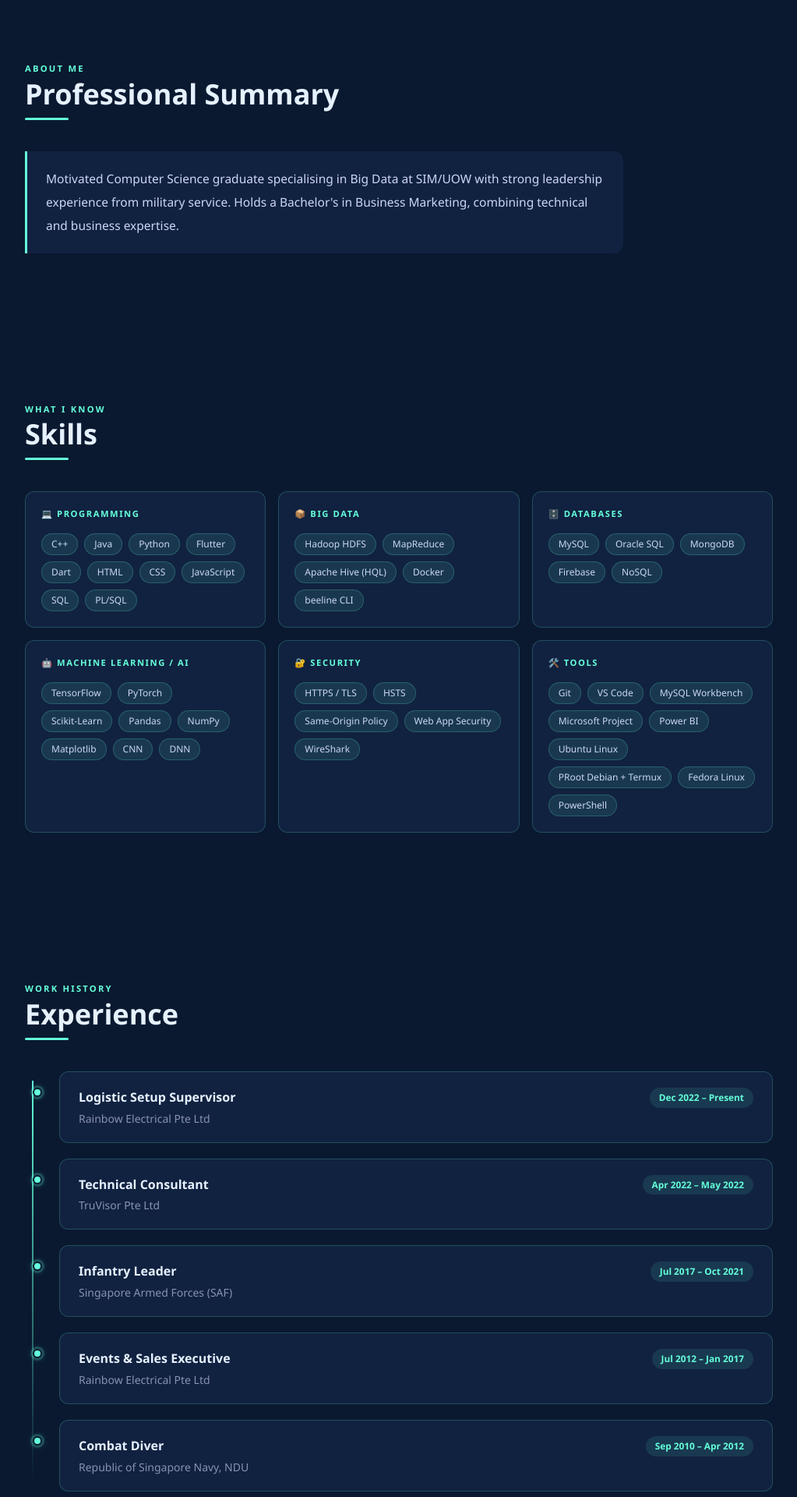
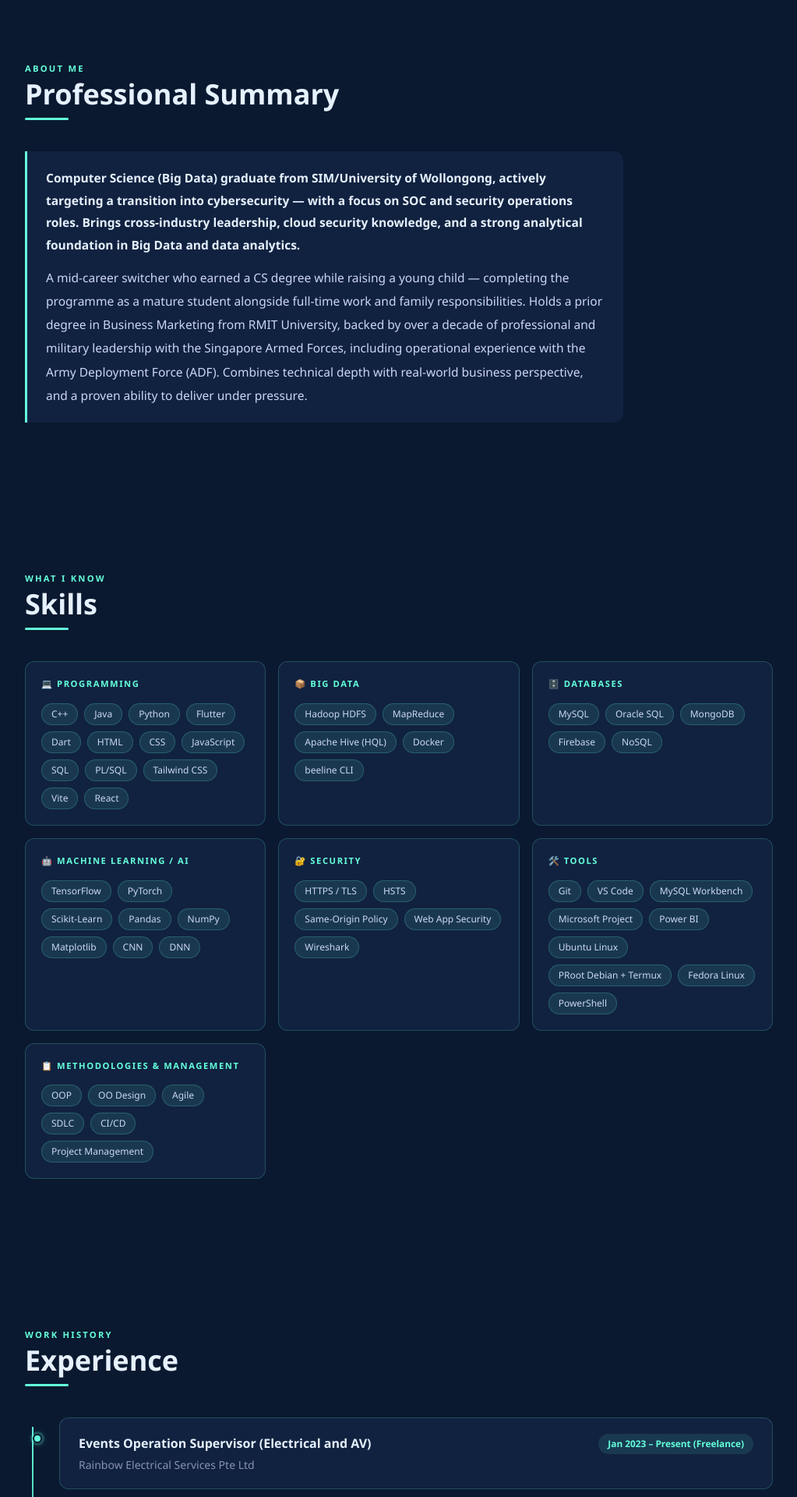
Before and after one commit to ddevMetal/chounmeng-resume, a React (Vite) app: page / in a window 1280 px wide. Shown: the part 880-2800 px from the top of the page at 78% size, without its empty margins (128-1151 px from the left). Built offline with nearby package versions, Linux system fonts and the light colour scheme.

Commit message:
feat: update resume content — graduation, experience, summary, skills restructure

```diff
--- a/src/components/Hero.jsx
+++ b/src/components/Hero.jsx
@@ -49,9 +49,9 @@ export default function Hero() {
             </p>
 
             <p className="text-cv-muted leading-relaxed mb-8 max-w-md animate-fade-up-3">
-              Motivated CS graduate specialising in Big Data at SIM/UOW, with strong
-              leadership experience from military service. Combining technical depth
-              with business acumen.
+              CS (Big Data) graduate from SIM/UOW, pivoting into cybersecurity —
+              targeting SOC and security operations roles. Backed by a decade of
+              cross-industry leadership and a foundation in data analytics and cloud security.
             </p>
 
             <div className="flex flex-wrap gap-3 animate-fade-up-4">
--- a/src/components/Summary.jsx
+++ b/src/components/Summary.jsx
@@ -5,8 +5,9 @@ export default function Summary() {
   return (
     <Section id="summary">
       <SectionHeader tag="About Me" title="Professional Summary" />
-      <blockquote className="border-l-[3px] border-cv-teal bg-cv-card rounded-r-xl px-6 py-5 text-cv-text leading-[1.95] max-w-3xl text-[0.97rem]">
-        {summary}
+      <blockquote className="border-l-[3px] border-cv-teal bg-cv-card rounded-r-xl px-6 py-5 max-w-3xl space-y-3">
+        <p className="text-cv-bright font-semibold leading-[1.85] text-[0.97rem]">{summary.tagline}</p>
+        <p className="text-cv-text leading-[1.95] text-[0.97rem]">{summary.body}</p>
       </blockquote>
     </Section>
   );
--- a/src/data/resume.js
+++ b/src/data/resume.js
@@ -4,21 +4,29 @@ export const personal = {
   title:    'Computer Science (Big Data) Graduate',
   github:   { url: 'https://github.com/ddevMetal',              label: '@ddevMetal'       },
   linkedin: { url: 'https://linkedin.com/in/choun-meng-teo',    label: 'choun-meng-teo'   },
-  email:    'tchounmeng@gmail.com', // TODO: replace before deploying
+  email:    'tchounmeng@gmail.com',
 };
 
 // ─── Summary ─────────────────────────────────────────────────────────────────
-export const summary =
-  "Motivated Computer Science graduate specialising in Big Data at SIM/UOW with strong " +
-  "leadership experience from military service. Holds a Bachelor's in Business Marketing, " +
-  "combining technical and business expertise.";
+export const summary = {
+  tagline:
+    "Computer Science (Big Data) graduate from SIM/University of Wollongong, actively targeting a transition into cybersecurity — " +
+    "with a focus on SOC and security operations roles. Brings cross-industry leadership, cloud security knowledge, " +
+    "and a strong analytical foundation in Big Data and data analytics.",
+  body:
+    "A mid-career switcher who earned a CS degree while raising a young child — completing the programme as a mature student " +
+    "alongside full-time work and family responsibilities. Holds a prior degree in Business Marketing from RMIT University, " +
+    "backed by over a decade of professional and military leadership with the Singapore Armed Forces, " +
+    "including operational experience with the Army Deployment Force (ADF). " +
+    "Combines technical depth with real-world business perspective, and a proven ability to deliver under pressure.",
+};
 
 // ─── Skills ──────────────────────────────────────────────────────────────────
 export const skills = [
   {
     category: 'Programming',
     icon: '💻',
-    items: ['C++', 'Java', 'Python', 'Flutter', 'Dart', 'HTML', 'CSS', 'JavaScript', 'SQL', 'PL/SQL'],
+    items: ['C++', 'Java', 'Python', 'Flutter', 'Dart', 'HTML', 'CSS', 'JavaScript', 'SQL', 'PL/SQL', 'Tailwind CSS', 'Vite', 'React'],
   },
   {
     category: 'Big Data',
@@ -38,21 +46,26 @@ export const skills = [
   {
     category: 'Security',
     icon: '🔐',
-    items: ['HTTPS / TLS', 'HSTS', 'Same-Origin Policy', 'Web App Security', 'WireShark'],
+    items: ['HTTPS / TLS', 'HSTS', 'Same-Origin Policy', 'Web App Security', 'Wireshark'],
   },
   {
     category: 'Tools',
     icon: '🛠️',
     items: ['Git', 'VS Code', 'MySQL Workbench', 'Microsoft Project', 'Power BI', 'Ubuntu Linux', 'PRoot Debian + Termux', 'Fedora Linux', 'PowerShell'],
   },
+  {
+    category: 'Methodologies & Management',
+    icon: '📋',
+    items: ['OOP', 'OO Design', 'Agile', 'SDLC', 'CI/CD', 'Project Management'],
+  },
 ];
 
 // ─── Experience ──────────────────────────────────────────────────────────────
 export const experience = [
-  { role: 'Logistic Setup Supervisor',  company: 'Rainbow Electrical Pte Ltd',        period: 'Dec 2022 – Present'     },
-  { role: 'Technical Consultant',       company: 'TruVisor Pte Ltd',                  period: 'Apr 2022 – May 2022'    },
-  { role: 'Infantry Leader',            company: 'Singapore Armed Forces (SAF)',       period: 'Jul 2017 – Oct 2021'    },
-  { role: 'Events & Sales Executive',   company: 'Rainbow Electrical Pte Ltd',        period: 'Jul 2012 – Jan 2017'    },
+  { role: 'Events Operation Supervisor (Electrical and AV)',  company: 'Rainbow Electrical Services Pte Ltd',  period: 'Jan 2023 – Present (Freelance)'  },
+  { role: 'Technical Consultant',       company: 'TruVisor.io',                        period: 'Mar 2022 – Apr 2022'    },
+  { role: 'Infantry Team Leader',       company: 'Singapore Armed Forces (SAF)',       period: 'Jul 2017 – Oct 2021'    },
+  { role: 'Event and Sales Executive',  company: 'Rainbow Electrical Pte Ltd',        period: 'Sep 2012 – Jul 2016'    },
   { role: 'Combat Diver',               company: 'Republic of Singapore Navy, NDU',   period: 'Sep 2010 – Apr 2012'    },
 ];
 
@@ -61,7 +74,7 @@ export const education = [
   {
     degree: 'B.Sc. Computer Science (Big Data)',
     school: 'SIM / University of Wollongong',
-    period: 'Oct 2022 – Expected Jun 2026',
+    period: 'Oct 2022 – Jul 2026',
   },
   {
     degree: 'B.Bus. Marketing',
@@ -125,7 +138,7 @@ export const projects = [
 
 // ─── Certifications ──────────────────────────────────────────────────────────
 export const certifications = [
-  { icon: '☁️', name: 'AWS Cloud Practitioner',                             date: 'Expected Jul 2026'                           },
+  { icon: '☁️', name: 'AWS Cloud Practitioner Certification — Prep Course', date: 'Jun 2025 · SIM Centre for Micro-Credentials' },
   { icon: '🔐', name: 'Certificate of Cloud Security Knowledge v.4',        date: 'Mar 2023'                                    },
   { icon: '🎓', name: 'SGUS ICT — Cybersecurity & Data Analytics',          date: 'Sep 2021 – Feb 2022 · Nanyang Polytechnic'   },
 ];
```
